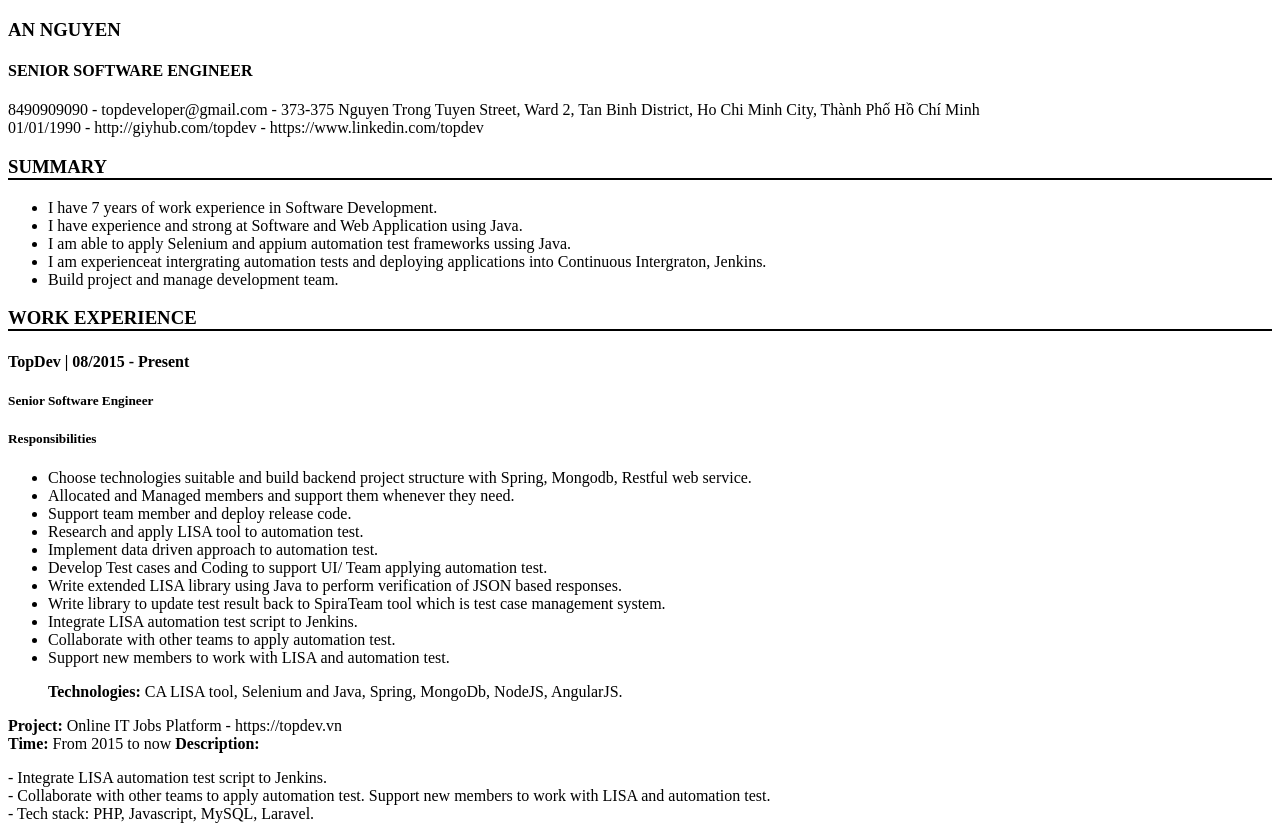
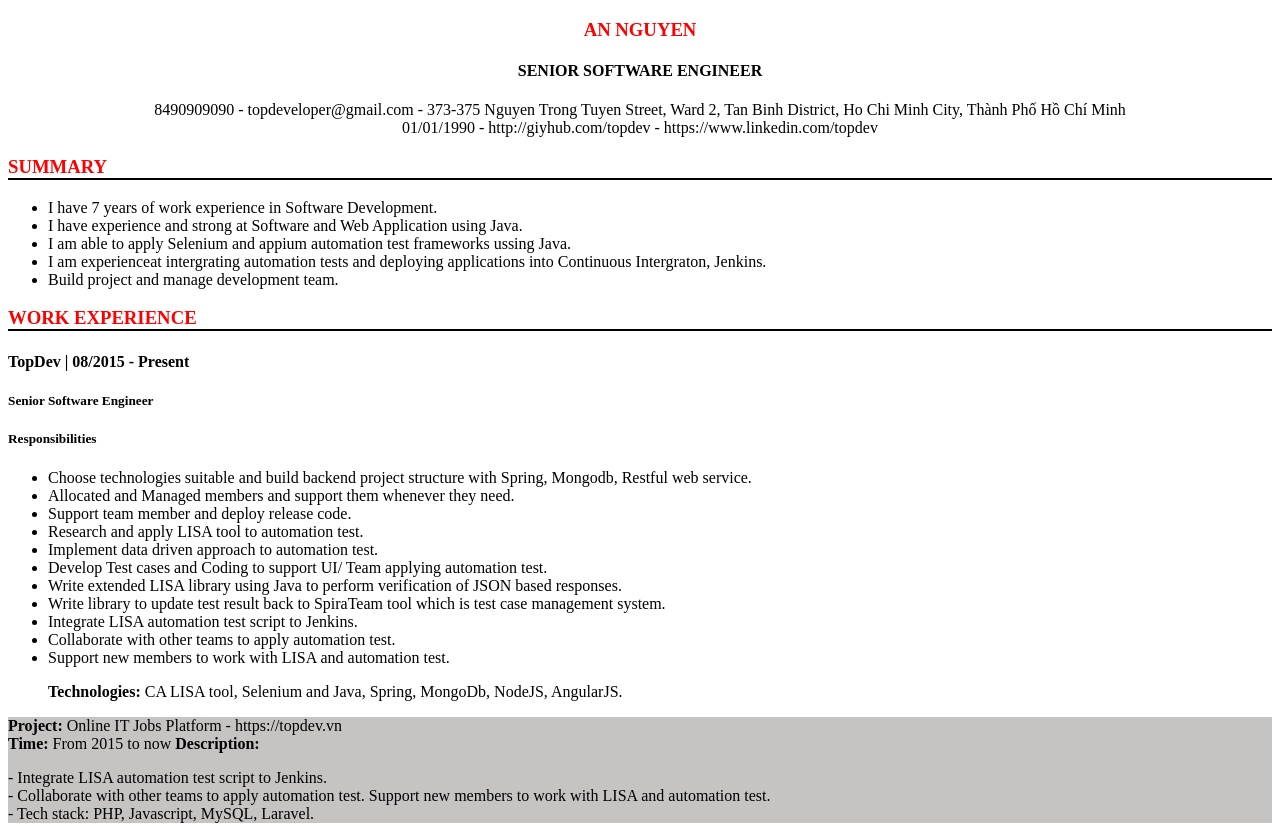
Before and after one commit to hoanglong0299/HoangLong.Html, a plain HTML site: page CV26.6.html in a window 1280 px wide. Shown: the top 826 px of the page. Drawn offline with Linux system fonts and the light colour scheme; the site is published under a folder, as on GitHub Pages, so addresses that start at the root find nothing.

Commit message:
Update CV26.6.html

```diff
--- a/CV26.6.html
+++ b/CV26.6.html
@@ -4,7 +4,7 @@
     <meta charset="UTF-8">
     <meta name="viewport" content="width=device-width, initial-scale=1.0">
     <title>Document</title>
-    <link rel="stylesheet" href="/css/baitap26_6.css">
+    <link rel="stylesheet" href="css/baitap26_6.css">
 </head>
 <body>
     <p1>
```
